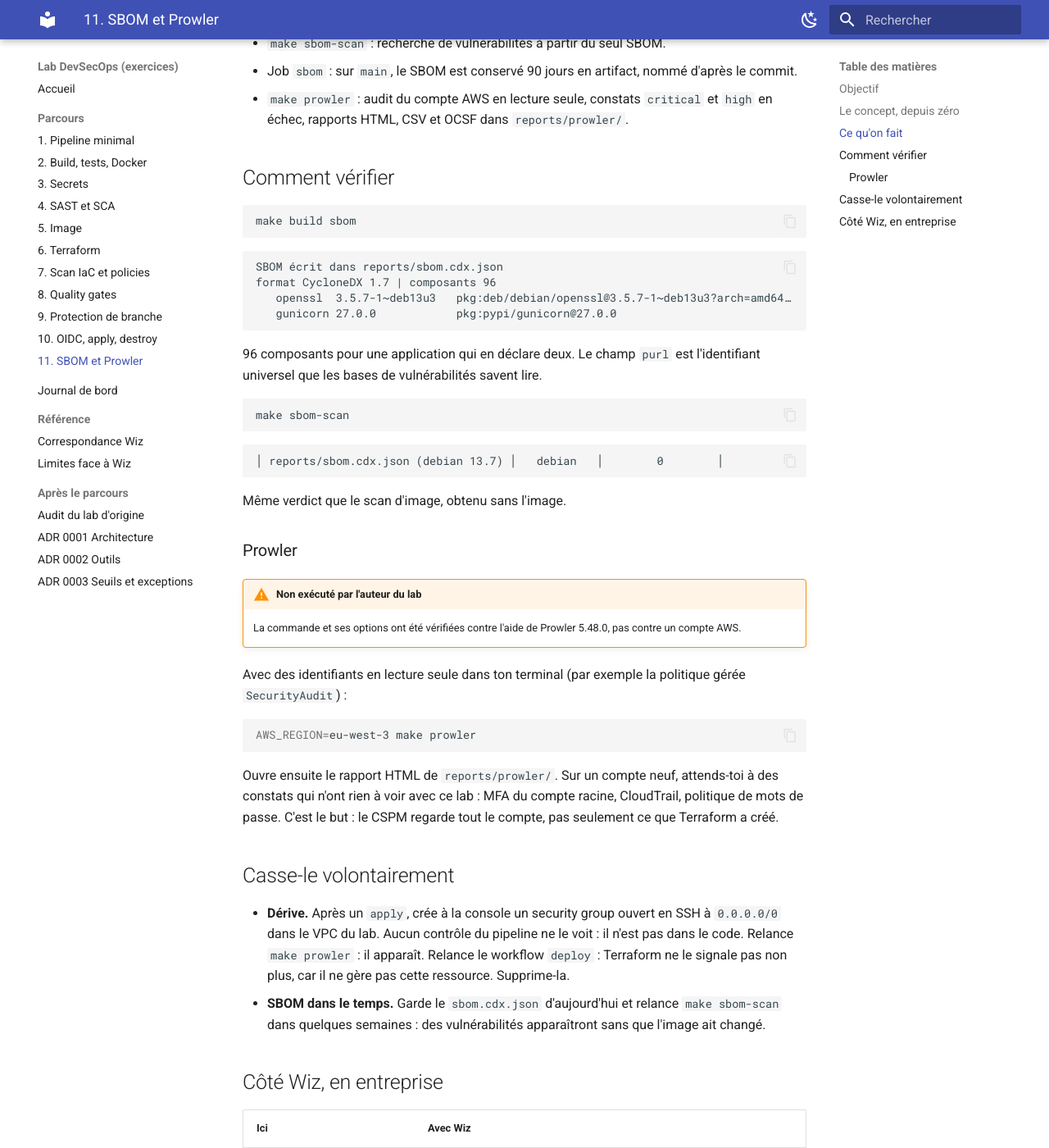
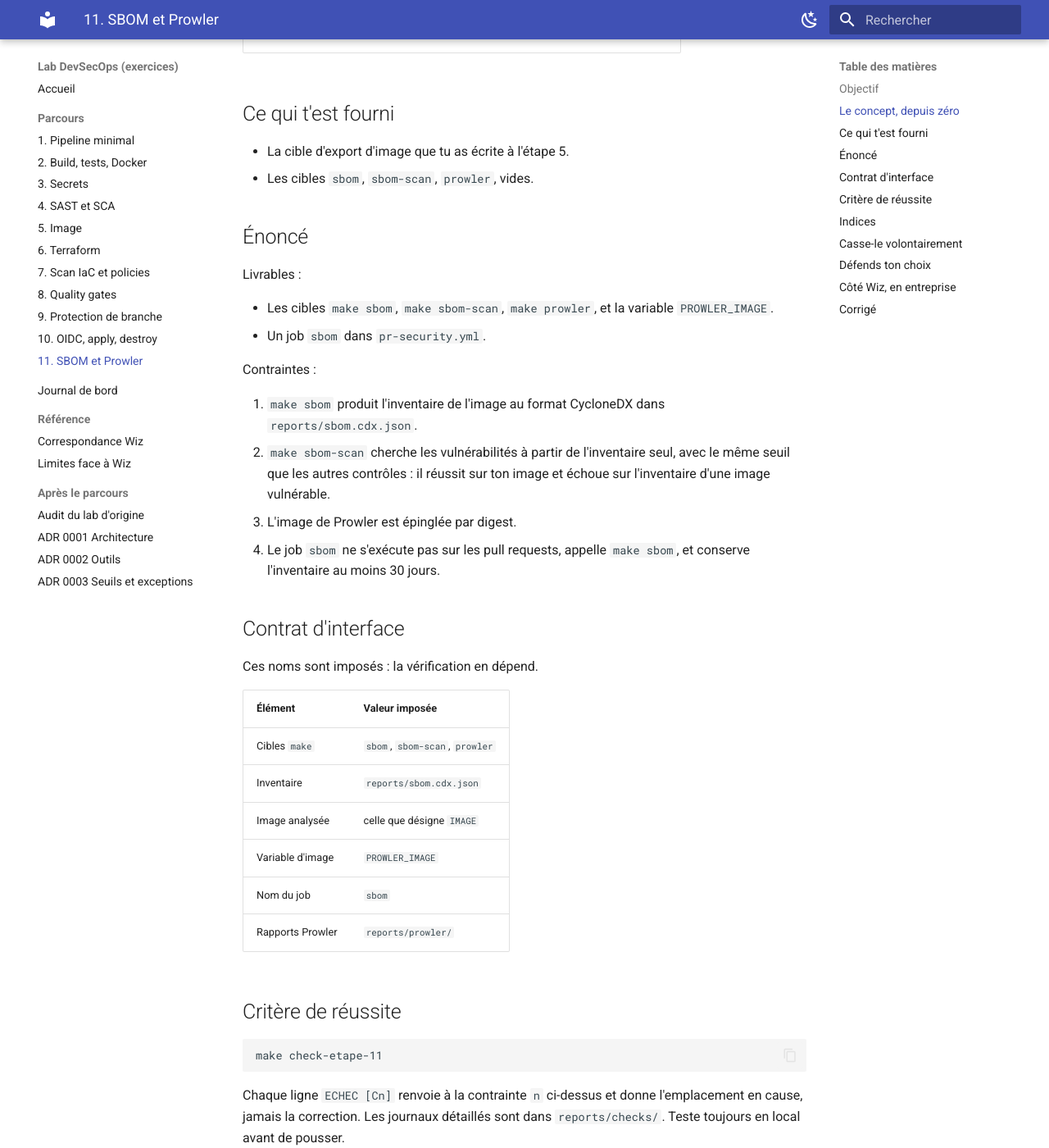
Before and after one commit to Gachtout/Lab-CI-CD, an MkDocs documentation site: the page built from docs/etapes/11-prowler-sbom.md, in a window 1280 px wide and 1400 px high, scrolled down 1072 px. Shown: the whole window at 82% size. Built offline with MkDocs 1.6.1 and Material for MkDocs 9.7.7, drawn with Linux system fonts in a browser that asks for light colours; some of the changed text lies outside the part shown.

Commit message:
feat(exercices): étape 11, SBOM et Prowler
Énoncé au format exercice (contraintes numérotées, contrat d'interface, trois niveaux d'indices, questions d'oral), vérification make check-etape-11 et un mutant par contrainte.

Co-Authored-By: Claude Fable 5.2 <noreply@anthropic.com>
Claude-Session: https://claude.ai/code/session_01AMFYzWPEoay5hpvamFqwWu

````diff
--- a/docs/etapes/11-prowler-sbom.md
+++ b/docs/etapes/11-prowler-sbom.md
@@ -1,4 +1,7 @@
 # Étape 11 (optionnelle) : SBOM et audit du compte avec Prowler
+
+!!! note "Ce qui est vérifié"
+    `make check-etape-11` exécute réellement `make sbom` et `make sbom-scan`. Il **n'exécute pas** `make prowler` : il lit seulement la commande que la cible lancerait. L'audit du compte est à lancer toi-même, avec des identifiants en lecture seule.
 
 ## Objectif
 
@@ -19,55 +22,82 @@ Tous les contrôles précédents portent sur une **intention** : du code, un pla
 | Voit ce qui est créé à la main | Non | Oui |
 | Peut bloquer | Oui | Non : il constate |
 
-## Ce qu'on fait
+## Ce qui t'est fourni
 
-- `make sbom` : inventaire CycloneDX de l'image, dans `reports/sbom.cdx.json`.
-- `make sbom-scan` : recherche de vulnérabilités à partir du seul SBOM.
-- Job `sbom` : sur `main`, le SBOM est conservé 90 jours en artifact, nommé d'après le commit.
-- `make prowler` : audit du compte AWS en lecture seule, constats `critical` et `high` en échec, rapports HTML, CSV et OCSF dans `reports/prowler/`.
+- La cible d'export d'image que tu as écrite à l'étape 5.
+- Les cibles `sbom`, `sbom-scan`, `prowler`, vides.
 
-## Comment vérifier
+## Énoncé
+
+Livrables :
+
+- Les cibles `make sbom`, `make sbom-scan`, `make prowler`, et la variable `PROWLER_IMAGE`.
+- Un job `sbom` dans `pr-security.yml`.
+
+Contraintes :
+
+1. `make sbom` produit l'inventaire de l'image au format CycloneDX dans `reports/sbom.cdx.json`.
+2. `make sbom-scan` cherche les vulnérabilités à partir de l'inventaire seul, avec le même seuil que les autres contrôles : il réussit sur ton image et échoue sur l'inventaire d'une image vulnérable.
+3. L'image de Prowler est épinglée par digest.
+4. Le job `sbom` ne s'exécute pas sur les pull requests, appelle `make sbom`, et conserve l'inventaire au moins 30 jours.
+
+## Contrat d'interface
+
+Ces noms sont imposés : la vérification en dépend.
+
+| Élément | Valeur imposée |
+|---|---|
+| Cibles `make` | `sbom`, `sbom-scan`, `prowler` |
+| Inventaire | `reports/sbom.cdx.json` |
+| Image analysée | celle que désigne `IMAGE` |
+| Variable d'image | `PROWLER_IMAGE` |
+| Nom du job | `sbom` |
+| Rapports Prowler | `reports/prowler/` |
+
+## Critère de réussite
 
 ```bash
-make build sbom
+make check-etape-11
 ```
 
-```text
-SBOM écrit dans reports/sbom.cdx.json
-format CycloneDX 1.7 | composants 96
-   openssl  3.5.7-1~deb13u3   pkg:deb/debian/openssl@3.5.7-1~deb13u3?arch=amd64…
-   gunicorn 27.0.0            pkg:pypi/gunicorn@27.0.0
-```
+Chaque ligne `ECHEC [Cn]` renvoie à la contrainte `n` ci-dessus et donne l'emplacement en cause, jamais la correction. Les journaux détaillés sont dans `reports/checks/`. Teste toujours en local avant de pousser.
 
-96 composants pour une application qui en déclare deux. Le champ `purl` est l'identifiant universel que les bases de vulnérabilités savent lire.
+## Indices
 
-```bash
-make sbom-scan
-```
+Ouvre-les dans l'ordre, et seulement après avoir cherché.
 
-```text
-│ reports/sbom.cdx.json (debian 13.7) │   debian   │        0        │
-```
+??? tip "Indice 1 : par où commencer"
+    - Trivy sait produire un inventaire, et sait aussi en lire un.
+    - Prowler est un outil en ligne de commande, distribué en image : commence par son aide.
 
-Même verdict que le scan d'image, obtenu sans l'image.
+??? tip "Indice 2 : les points qui coincent"
+    - Le format de sortie de Trivy se choisit par une option ; CycloneDX en fait partie.
+    - Le digest d'une image se relève après l'avoir téléchargée, comme à l'étape 2.
+    - Une condition de job peut porter sur le nom de l'événement déclencheur.
 
-### Prowler
-
-!!! warning "Non exécuté par l'auteur du lab"
-    La commande et ses options ont été vérifiées contre l'aide de Prowler 5.48.0, pas contre un compte AWS.
-
-Avec des identifiants en lecture seule dans ton terminal (par exemple la politique gérée `SecurityAudit`) :
-
-```bash
-AWS_REGION=eu-west-3 make prowler
-```
-
-Ouvre ensuite le rapport HTML de `reports/prowler/`. Sur un compte neuf, attends-toi à des constats qui n'ont rien à voir avec ce lab : MFA du compte racine, CloudTrail, politique de mots de passe. C'est le but : le CSPM regarde tout le compte, pas seulement ce que Terraform a créé.
+??? tip "Indice 3 : presque la réponse"
+    - `make sbom` réutilise l'archive exportée à l'étape 5 et change seulement le format de sortie.
+    - `make sbom-scan` : la sous-commande de Trivy dédiée aux inventaires, suivie de tes options de seuil.
+    - Pour Prowler : transmets les identifiants AWS par l'environnement, limite la région et les sévérités, et monte un dossier de sortie accessible en écriture à l'utilisateur du conteneur.
+    - L'artifact du job porte le SHA du commit dans son nom, pour retrouver l'inventaire d'une livraison.
 
 ## Casse-le volontairement
 
-- **Dérive.** Après un `apply`, crée à la console un security group ouvert en SSH à `0.0.0.0/0` dans le VPC du lab. Aucun contrôle du pipeline ne le voit : il n'est pas dans le code. Relance `make prowler` : il apparaît. Relance le workflow `deploy` : Terraform ne le signale pas non plus, car il ne gère pas cette ressource. Supprime-la.
-- **SBOM dans le temps.** Garde le `sbom.cdx.json` d'aujourd'hui et relance `make sbom-scan` dans quelques semaines : des vulnérabilités apparaîtront sans que l'image ait changé.
+Note ce que tu observes dans `docs/journal.md` : ce sont tes sorties, pas celles d'un corrigé.
+
+1. Compte les composants de l'inventaire. Combien en déclares-tu dans `requirements.txt` ?
+2. Garde l'inventaire d'aujourd'hui et relance `make sbom-scan` dans quelques semaines.
+3. Après un apply, crée à la console un security group ouvert en SSH. Quel contrôle du pipeline le voit ? Et Prowler ?
+
+## Défends ton choix
+
+À savoir expliquer à l'oral, sans notes.
+
+1. À quoi sert un SBOM le jour où une nouvelle vulnérabilité critique est publiée ?
+2. Quelle différence entre scan IaC et CSPM ? Lequel peut bloquer ?
+3. Pourquoi le pipeline ne voit-il pas une ressource créée à la console ?
+4. Quels droits donnes-tu à un outil d'audit de compte, et pourquoi pas plus ?
+5. Qu'apporte un graphe de sécurité qu'une liste de constats n'apporte pas ?
 
 ## Côté Wiz, en entreprise
 
@@ -79,3 +109,11 @@ Ouvre ensuite le rapport HTML de `reports/prowler/`. Sur un compte neuf, attends
 | Aucun lien entre le code et le compte | Rapprochement d'une ressource cloud avec le dépôt et la ligne de code qui l'ont créée |
 
 C'est ici que l'écart avec les outils gratuits est le plus grand. Voir la page [Limites](../reference/limites.md).
+
+## Corrigé
+
+À ouvrir seulement une fois `make check-etape-11` vert et les questions travaillées : [`etape-11-solution`](https://github.com/Gachtout/Lab-CI-CD/tree/etape-11-solution). La version finale de tout le parcours est sur la branche [`solution`](https://github.com/Gachtout/Lab-CI-CD/tree/solution).
+
+Corrections apportées plus tard à ce corrigé :
+
+- Aucune.
````
Also changed, not shown: 3 other files.
